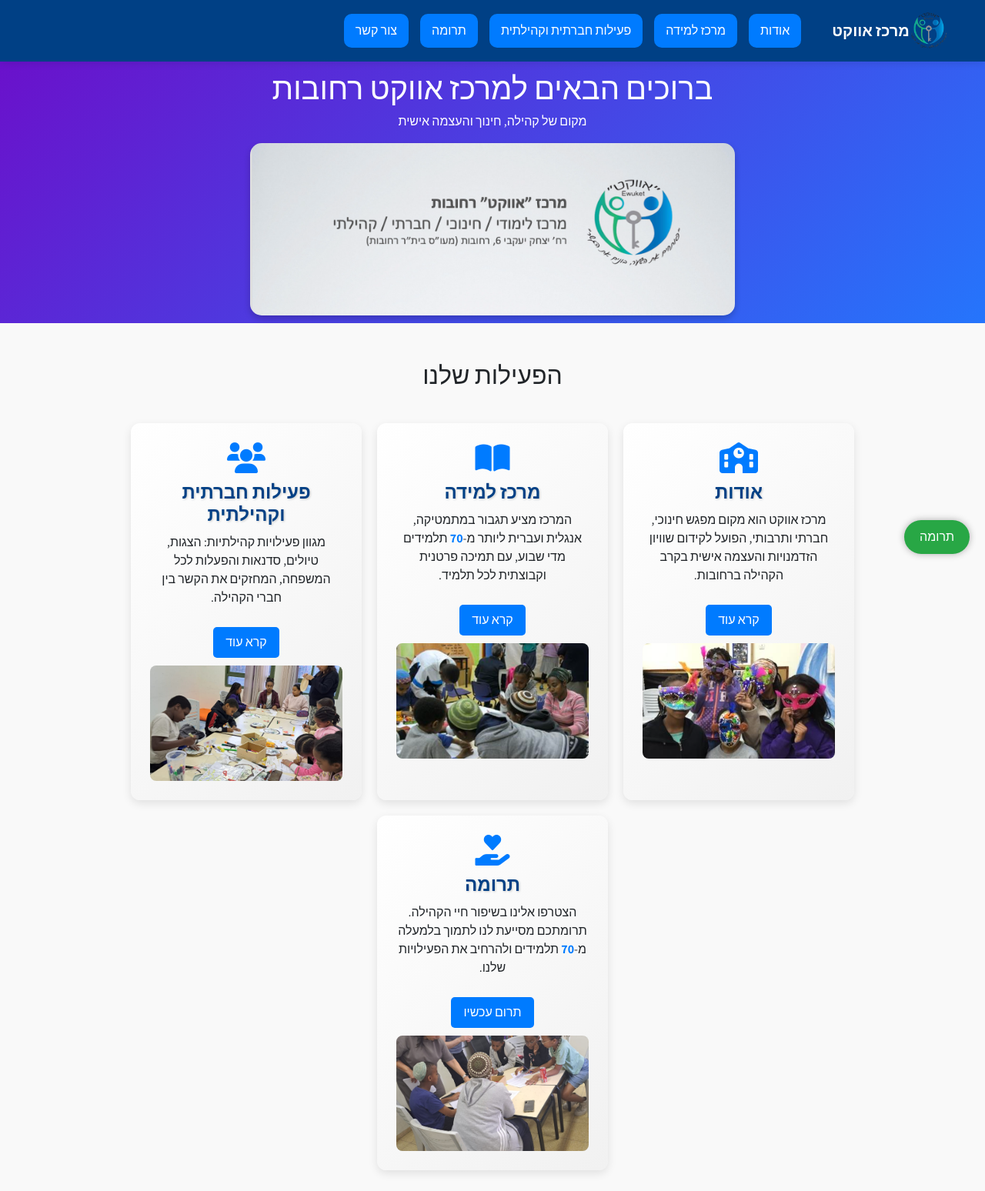
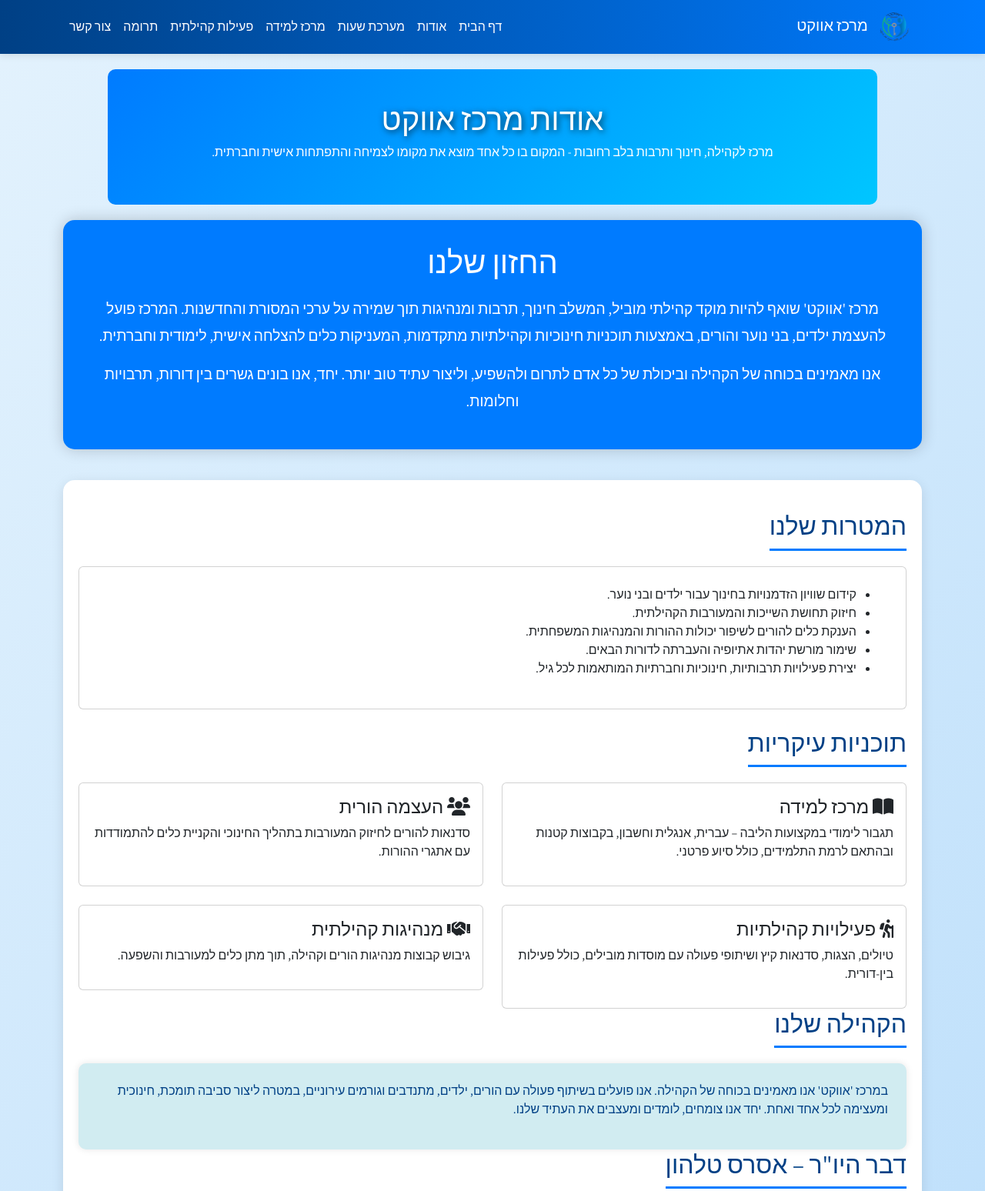
Before and after one commit to eliyahurefaeli/ngo-website-, a plain HTML site: page about.html in a window 1280 px wide. Shown: the top 1548 px of the page at 77% size. Drawn offline with nearby package versions, Linux system fonts and the light colour scheme.

Commit message:
Update about.html

```diff
--- a/about.html
+++ b/about.html
@@ -1,237 +1,136 @@
 <!DOCTYPE html>
 <html lang="he" dir="rtl">
 <head>
-    <link rel="icon" type="image/png" href="images/לוגו עמותה.png">
     <meta charset="UTF-8">
     <meta name="viewport" content="width=device-width, initial-scale=1.0">
-    <title>מרכז אווקט - קהילה, חינוך וחברה</title>
+    <title>אודות - מרכז אווקט</title>
+    <link rel="icon" href="images/לוגו עמותה.png" type="image/png">
     <link href="https://cdn.jsdelivr.net/npm/bootstrap@5.3.0/dist/css/bootstrap.min.css" rel="stylesheet">
     <link href="https://fonts.googleapis.com/css2?family=Assistant:wght@300;400;700&display=swap" rel="stylesheet">
     <link rel="stylesheet" href="https://cdnjs.cloudflare.com/ajax/libs/font-awesome/6.0.0/css/all.min.css">
     <style>
         body {
-            text-align: right;
             font-family: 'Assistant', sans-serif;
-            background-color: #f9f9f9;
-            overflow-x: hidden;
+            background: linear-gradient(135deg, #e3f2fd, #bbdefb);
+            color: #333;
+            margin: 0;
+            padding: 0;
         }
         .navbar {
-            background-color: #004085;
-            display: flex;
-            justify-content: space-between;
-            align-items: center;
+            background: linear-gradient(90deg, #004085, #007bff);
             padding: 10px 20px;
-            position: sticky;
-            top: 0;
-            z-index: 1000;
             box-shadow: 0 2px 10px rgba(0, 0, 0, 0.1);
         }
-        .navbar .navbar-brand img {
-            height: 50px;
+        .navbar-brand img {
+            height: 40px;
+            margin-left: 10px;
         }
-        .navbar .navbar-brand {
+        .navbar-nav .nav-link {
+            color: white !important;
+            transition: transform 0.3s;
+        }
+        .navbar-nav .nav-link:hover {
+            transform: scale(1.1);
+        }
+        .hero-section {
+            background: linear-gradient(135deg, #007bff, #00c6ff);
             color: white;
-            font-weight: bold;
-            display: flex;
-            align-items: center;
+            padding: 40px 20px;
+            text-align: center;
+            position: relative;
+            border-radius: 10px;
+            margin: 20px auto;
+            max-width: 1000px;
+            animation: fadeIn 1.5s ease-in-out;
         }
-        .navbar .navbar-nav {
-            display: flex;
-            flex-direction: row;
-            gap: 15px;
+        .hero-section h1 {
+            font-size: 2.5em;
+            text-shadow: 2px 2px 8px rgba(0, 0, 0, 0.7);
         }
-        .navbar .navbar-nav .nav-link {
-            color: white !important;
-            background-color: #007bff;
-            padding: 10px 15px;
-            border-radius: 10px;
-            font-size: 16px;
-            transition: background 0.3s, transform 0.3s;
+        .content-section {
+            padding: 40px 20px;
+            background-color: white;
+            box-shadow: 0 4px 16px rgba(0, 0, 0, 0.1);
+            border-radius: 15px;
+            margin: 40px auto;
+            max-width: 1200px;
+            animation: slideUp 1s ease-in-out;
         }
-        .navbar .navbar-nav .nav-link:hover {
-            background-color: #0056b3;
-            transform: scale(1.1);
-            box-shadow: 0 4px 10px rgba(0, 0, 0, 0.2);
-        }
-        .header-banner {
-            text-align: center;
-            padding: 10px;
-            background: linear-gradient(135deg, #6a11cb 0%, #2575fc 100%);
-            color: white;
-            background-attachment: fixed;
-            animation: fadeIn 1s ease-in-out;
-        }
-        .header-banner img {
-            max-width: 50%;
-            height: auto;
-            border-radius: 15px;
-            box-shadow: 0px 4px 8px rgba(0,0,0,0.2);
-            transition: transform 0.3s ease-in-out;
-        }
-        .header-banner img:hover {
-            transform: scale(1.05);
-        }
-        .progress-bar {
-            height: 5px;
-            background: #007bff;
-            position: fixed;
-            top: 0;
-            left: 0;
-            width: 0;
-            z-index: 1050;
-        }
-        .container-boxes {
-            display: flex;
-            justify-content: center;
-            flex-wrap: wrap;
-            gap: 20px;
-            padding: 20px 0;
-        }
-        .box {
-            background: linear-gradient(135deg, #ffffff 0%, #f1f1f1 100%);
-            padding: 25px;
-            border-radius: 12px;
-            box-shadow: 0 4px 12px rgba(0, 0, 0, 0.1);
-            text-align: center;
-            width: 300px;
-            transition: transform 0.3s ease-in-out, box-shadow 0.3s;
-            position: relative;
-            overflow: hidden;
-            animation: fadeInUp 0.5s ease-in-out;
-        }
-        @keyframes fadeInUp {
-            from { opacity: 0; transform: translateY(20px); }
+        @keyframes slideUp {
+            from { opacity: 0; transform: translateY(30px); }
             to { opacity: 1; transform: translateY(0); }
         }
-        .box:hover {
-            transform: scale(1.08);
-            box-shadow: 0 10px 20px rgba(0, 0, 0, 0.3);
+        .content-section h2 {
+            color: #004085;
+            margin-bottom: 20px;
+            border-bottom: 3px solid #007bff;
+            padding-bottom: 10px;
+            display: inline-block;
         }
-        .box h4 {
+        .highlight {
+            background-color: #d1ecf1;
+            padding: 15px;
+            border-radius: 10px;
+            box-shadow: 0 0 10px rgba(0, 0, 0, 0.1);
             color: #004085;
-            font-weight: bold;
-            margin-bottom: 10px;
-            text-shadow: 1px 1px 3px rgba(0,0,0,0.2);
-        }
-        .box i {
-            font-size: 40px;
-            color: #007bff;
-            margin-bottom: 10px;
-        }
-        .box img {
-            width: 100%;
-            height: auto;
-            margin-top: 10px;
-            max-height: 150px;
-            object-fit: cover;
-            border-radius: 8px;
-        }
-        .cta-btn {
-            margin-top: 10px;
-            padding: 8px 16px;
-            background-color: #007bff;
-            color: white;
-            border: none;
-            border-radius: 5px;
-            cursor: pointer;
-            transition: background-color 0.3s ease, transform 0.3s;
-        }
-        .cta-btn:hover {
-            background-color: #0056b3;
-            transform: scale(1.05);
         }
         .footer {
             background: #002752;
             color: white;
-            padding: 30px 0;
+            padding: 20px 0;
             text-align: center;
-            font-size: 1.1em;
-            box-shadow: 0px -4px 10px rgba(0,0,0,0.2);
-        }
-        .footer p {
-            margin: 8px 0;
+            margin-top: 40px;
         }
         .footer a {
-            color: white;
-            text-decoration: none;
-            font-weight: bold;
-            transition: color 0.3s, transform 0.2s;
+            color: #ffd700;
+            transition: color 0.3s;
         }
         .footer a:hover {
-            color: #ffd700;
+            color: white;
+        }
+        .btn-primary {
+            background-color: #007bff;
+            border: none;
+            padding: 12px 24px;
+            border-radius: 30px;
+            transition: background-color 0.3s, transform 0.3s;
+        }
+        .btn-primary:hover {
+            background-color: #0056b3;
             transform: scale(1.1);
-        }
-        .social-icons {
-            margin-top: 10px;
         }
         .social-icons a {
             color: white;
             font-size: 22px;
             margin: 0 10px;
-            transition: color 0.3s, transform 0.2s;
+            transition: transform 0.3s;
         }
         .social-icons a:hover {
-            color: #ffd700;
-            transform: scale(1.2);
+            transform: scale(1.3);
         }
-        #back-to-top {
-            position: fixed;
-            bottom: 20px;
-            right: 20px;
+        .vision-section {
             background-color: #007bff;
             color: white;
-            border: none;
-            padding: 10px 15px;
-            border-radius: 50%;
-            box-shadow: 0 0 10px rgba(0, 0, 0, 0.3);
-            cursor: pointer;
-            display: none;
-            transition: opacity 0.3s;
+            padding: 30px;
+            border-radius: 15px;
+            text-align: center;
+            margin-top: 20px;
+            box-shadow: 0 0 20px rgba(0, 0, 0, 0.2);
         }
-        #back-to-top:hover {
-            background-color: #0056b3;
+        .vision-section h2 {
+            font-size: 2.5em;
+            margin-bottom: 20px;
         }
-        @keyframes fadeIn {
-            from { opacity: 0; }
-            to { opacity: 1; }
-        }
-        .donate-btn-fixed {
-            position: fixed;
-            bottom: 80px;
-            right: 20px;
-            background-color: #28a745;
-            color: white;
-            border: none;
-            padding: 10px 20px;
-            border-radius: 50px;
-            box-shadow: 0 0 10px rgba(0, 0, 0, 0.3);
-            cursor: pointer;
-            transition: background-color 0.3s, transform 0.3s;
-            z-index: 1050;
-        }
-        .donate-btn-fixed:hover {
-            background-color: #218838;
-            transform: scale(1.05);
-        }
-        .highlight-number {
-            font-weight: bold;
-            color: #007bff;
-        }
-
-        /* Media query for mobile devices */
-        @media (max-width: 768px) {
-            .navbar .navbar-nav {
-                flex-direction: column;
-                gap: 10px;
-            }
+        .vision-section p {
+            font-size: 1.2em;
+            line-height: 1.8;
         }
     </style>
 </head>
 <body>
-    <div class="progress-bar" id="progress-bar"></div>
 
 <nav class="navbar navbar-expand-lg navbar-dark">
-        <div class="container-fluid">
+    <div class="container">
         <a class="navbar-brand" href="index.html">
             <img src="images/לוגו עמותה.png" alt="לוגו העמותה">
             מרכז אווקט
@@ -240,10 +139,12 @@
             <span class="navbar-toggler-icon"></span>
         </button>
         <div class="collapse navbar-collapse" id="navbarNav">
-                <ul class="navbar-nav ms-auto">
-                    <li class="nav-item"><a class="nav-link" href="about.html">אודות</a></li>
+            <ul class="navbar-nav me-auto">
+                <li class="nav-item"><a class="nav-link" href="index.html">דף הבית</a></li>
+                <li class="nav-item"><a class="nav-link active" href="about.html">אודות</a></li>
+                <li class="nav-item"><a class="nav-link" href="schedule.html">מערכת שעות</a></li>
                 <li class="nav-item"><a class="nav-link" href="learning_center.html">מרכז למידה</a></li>
-                    <li class="nav-item"><a class="nav-link" href="community_activities.html">פעילות חברתית וקהילתית</a></li>
+                <li class="nav-item"><a class="nav-link" href="community_activities.html">פעילות קהילתית</a></li>
                 <li class="nav-item"><a class="nav-link" href="donate.html">תרומה</a></li>
                 <li class="nav-item"><a class="nav-link" href="contact.html">צור קשר</a></li>
             </ul>
@@ -251,87 +152,88 @@
     </div>
 </nav>
 
-    <header class="header-banner">
-        <h1>ברוכים הבאים למרכז אווקט רחובות</h1>
-        <p>מקום של קהילה, חינוך והעצמה אישית</p>
-        <img src="images/banner.png" alt="מרכז אווקט רחובות">
-    </header>
+<div class="hero-section">
+    <h1>אודות מרכז אווקט</h1>
+    <p>מרכז לקהילה, חינוך ותרבות בלב רחובות - המקום בו כל אחד מוצא את מקומו לצמיחה והתפתחות אישית וחברתית.</p>
+</div>
 
-    <div class="container text-center my-5">
-        <h2 class="mb-4">הפעילות שלנו</h2>
-        <div class="container-boxes">
-            <div class="box" aria-labelledby="about-heading">
-                <i class="fas fa-school" aria-hidden="true"></i>
-                <h4 id="about-heading">אודות</h4>
-                <p>מרכז אווקט הוא מקום מפגש חינוכי, חברתי ותרבותי, הפועל לקידום שוויון הזדמנויות והעצמה אישית בקרב הקהילה ברחובות.</p>
-                <button class="cta-btn">קרא עוד</button>
-                <img src="images/תמונה.png" alt="תמונה">
+<div class="container">
+    <div class="vision-section">
+        <h2>החזון שלנו</h2>
+        <p>
+            מרכז 'אווקט' שואף להיות מוקד קהילתי מוביל, המשלב חינוך, תרבות ומנהיגות תוך שמירה על ערכי המסורת והחדשנות. המרכז פועל להעצמת ילדים, בני נוער והורים, באמצעות תוכניות חינוכיות וקהילתיות מתקדמות, המעניקות כלים להצלחה אישית, לימודית וחברתית.
+        </p>
+        <p>
+            אנו מאמינים בכוחה של הקהילה וביכולת של כל אדם לתרום ולהשפיע, וליצור עתיד טוב יותר. יחד, אנו בונים גשרים בין דורות, תרבויות וחלומות.
+        </p>
     </div>
-            <div class="box" aria-labelledby="learning-center-heading">
-                <i class="fas fa-book-open" aria-hidden="true"></i>
-                <h4 id="learning-center-heading">מרכז למידה</h4>
-                <p>המרכז מציע תגבור במתמטיקה, אנגלית ועברית ליותר מ-<span class="highlight-number">70</span> תלמידים מדי שבוע, עם תמיכה פרטנית וקבוצתית לכל תלמיד.</p>
-                <button class="cta-btn">קרא עוד</button>
-                <img src="images/תמונה נוספת.png" alt="תמונה נוספת">
+
+    <div class="content-section">
+        <h2>המטרות שלנו</h2>
+        <div class="card p-4 mb-4">
+            <ul>
+                <li>קידום שוויון הזדמנויות בחינוך עבור ילדים ובני נוער.</li>
+                <li>חיזוק תחושת השייכות והמעורבות הקהילתית.</li>
+                <li>הענקת כלים להורים לשיפור יכולות ההורות והמנהיגות המשפחתית.</li>
+                <li>שימור מורשת יהדות אתיופיה והעברתה לדורות הבאים.</li>
+                <li>יצירת פעילויות תרבותיות, חינוכיות וחברתיות המותאמות לכל גיל.</li>
+            </ul>
         </div>
-            <div class="box" aria-labelledby="community-activities-heading">
-                <i class="fas fa-users" aria-hidden="true"></i>
-                <h4 id="community-activities-heading">פעילות חברתית וקהילתית</h4>
-                <p>מגוון פעילויות קהילתיות: הצגות, טיולים, סדנאות והפעלות לכל המשפחה, המחזקים את הקשר בין חברי הקהילה.</p>
-                <button class="cta-btn">קרא עוד</button>
-                <img src="images/תמונה1.jpeg" alt="תמונה1">
+
+        <h2>תוכניות עיקריות</h2>
+        <div class="row g-4">
+            <div class="col-md-6">
+                <div class="card p-3">
+                    <h4><i class="fas fa-book-open"></i> מרכז למידה</h4>
+                    <p>תגבור לימודי במקצועות הליבה – עברית, אנגלית וחשבון, בקבוצות קטנות ובהתאם לרמת התלמידים, כולל סיוע פרטני.</p>
                 </div>
-            <div class="box" aria-labelledby="donation-heading">
-                <i class="fas fa-hand-holding-heart" aria-hidden="true"></i>
-                <h4 id="donation-heading">תרומה</h4>
-                <p>הצטרפו אלינו בשיפור חיי הקהילה. תרומתכם מסייעת לנו לתמוך בלמעלה מ-<span class="highlight-number">70</span> תלמידים ולהרחיב את הפעילויות שלנו.</p>
-                <button class="cta-btn">תרום עכשיו</button>
-                <img src="images/תמונה2.jpeg" alt="תמונה2">
+            </div>
+            <div class="col-md-6">
+                <div class="card p-3">
+                    <h4><i class="fas fa-users"></i> העצמה הורית</h4>
+                    <p>סדנאות להורים לחיזוק המעורבות בתהליך החינוכי והקניית כלים להתמודדות עם אתגרי ההורות.</p>
+                </div>
+            </div>
+            <div class="col-md-6">
+                <div class="card p-3">
+                    <h4><i class="fas fa-hiking"></i> פעילויות קהילתיות</h4>
+                    <p>טיולים, הצגות, סדנאות קיץ ושיתופי פעולה עם מוסדות מובילים, כולל פעילות בין-דורית.</p>
+                </div>
+            </div>
+            <div class="col-md-6">
+                <div class="card p-3">
+                    <h4><i class="fas fa-handshake"></i> מנהיגות קהילתית</h4>
+                    <p>גיבוש קבוצות מנהיגות הורים וקהילה, תוך מתן כלים למעורבות והשפעה.</p>
                 </div>
             </div>
         </div>
 
-    <footer class="footer">
-        <div class="container">
-            <p><strong>מרכז אווקט</strong></p>
-            <p>כתובת: יצחק יעקבי 6, רחובות (מעו"ס בית"ר)</p>
-            <p>טלפון: <a href="https://wa.me/972587888164" target="_blank" style="color: white; text-decoration: none;">058-788-8164 <i class="fab fa-whatsapp"></i></a></p>
+        <h2>הקהילה שלנו</h2>
+        <div class="highlight p-4">
+            <p>במרכז 'אווקט' אנו מאמינים בכוחה של הקהילה. אנו פועלים בשיתוף פעולה עם הורים, ילדים, מתנדבים וגורמים עירוניים, במטרה ליצור סביבה תומכת, חינוכית ומעצימה לכל אחד ואחת. יחד אנו צומחים, לומדים ומעצבים את העתיד שלנו.</p>
+        </div>
+
+        <h2>דבר היו"ר – אסרס טלהון</h2>
+        <div class="highlight p-4 mb-4">
+            <p>"מרכז 'אווקט' אינו רק מקום – הוא בית שני לכל מי שמבקש הזדמנות לצמיחה אישית, חינוכית וקהילתית. יחד, אנו יוצרים מציאות טובה יותר, המושתתת על ערכים של שוויון, כבוד והעצמה הדדית."</p>
+        </div>
+
+        <div class="text-center mt-5">
+            <a href="contact.html" class="btn btn-primary">צור קשר והצטרף לעשייה</a>
+        </div>
+    </div>
+</div>
+
+<div class="footer">
+    <p>&copy; 2025 מרכז אווקט. כל הזכויות שמורות.</p>
+    <p>יצחק יעקבי 6, רחובות | <a href="mailto:mewuket11@gmail.com">mewuket11@gmail.com</a> | <a href="tel:089451293">08-9451293</a></p>
     <div class="social-icons">
-                <a href="https://www.facebook.com/profile.php?id=61573538452970" target="_blank">
-                    <i class="fab fa-facebook"></i>
-                </a>
-                <a href="mailto:dammot@gmail.com" target="_blank">
-                    <i class="fas fa-envelope"></i>
-                </a>
+        <a href="https://www.facebook.com/profile.php?id=61573538452970" target="_blank"><i class="fab fa-facebook"></i></a>
+        <a href="https://wa.me/972587888164" target="_blank"><i class="fab fa-whatsapp"></i></a>
+        <a href="mailto:mewuket11@gmail.com"><i class="fas fa-envelope"></i></a>
     </div>
-            <p>© 2025 כל הזכויות שמורות למרכז אווקט</p>
 </div>
-    </footer>
 
-    <button id="back-to-top" title="חזרה למעלה"><i class="fas fa-arrow-up"></i></button>
-    <button class="donate-btn-fixed" onclick="window.location.href='donate.html'">תרומה</button>
-
-    <script>
-        // סרגל התקדמות
-        window.addEventListener("scroll", () => {
-            const scrollTop = window.scrollY;
-            const docHeight = document.documentElement.scrollHeight - window.innerHeight;
-            const scrollPercent = (scrollTop / docHeight) * 100;
-            document.getElementById("progress-bar").style.width = scrollPercent + "%";
-        });
-
-        // כפתור חזרה למעלה
-        const backToTop = document.getElementById("back-to-top");
-        window.addEventListener("scroll", () => {
-            if (window.scrollY > 300) {
-                backToTop.style.display = "block";
-            } else {
-                backToTop.style.display = "none";
-            }
-        });
-        backToTop.addEventListener("click", () => {
-            window.scrollTo({ top: 0, behavior: "smooth" });
-        });
-    </script>
 <script src="https://cdn.jsdelivr.net/npm/bootstrap@5.3.0/dist/js/bootstrap.bundle.min.js"></script>
 </body>
+</html>
```
Lines whose indentation alone changed are shown as unchanged.
